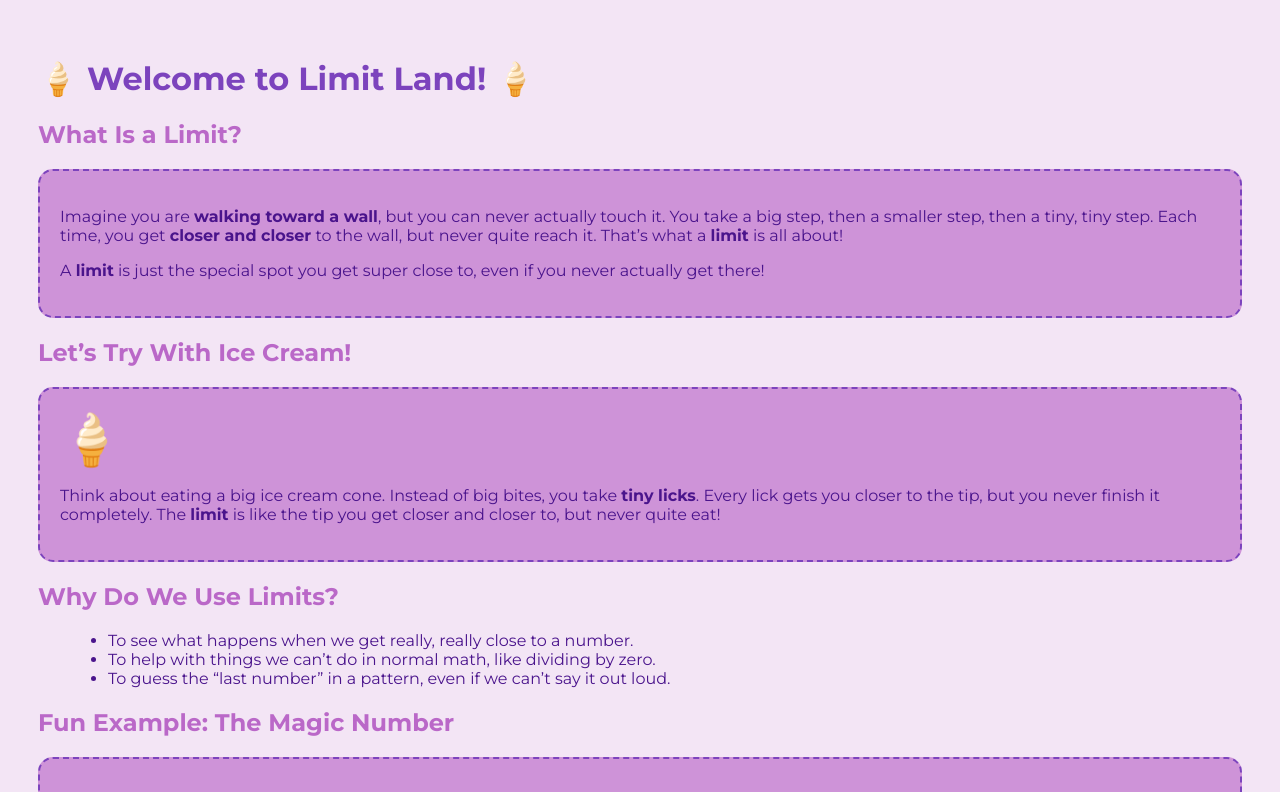
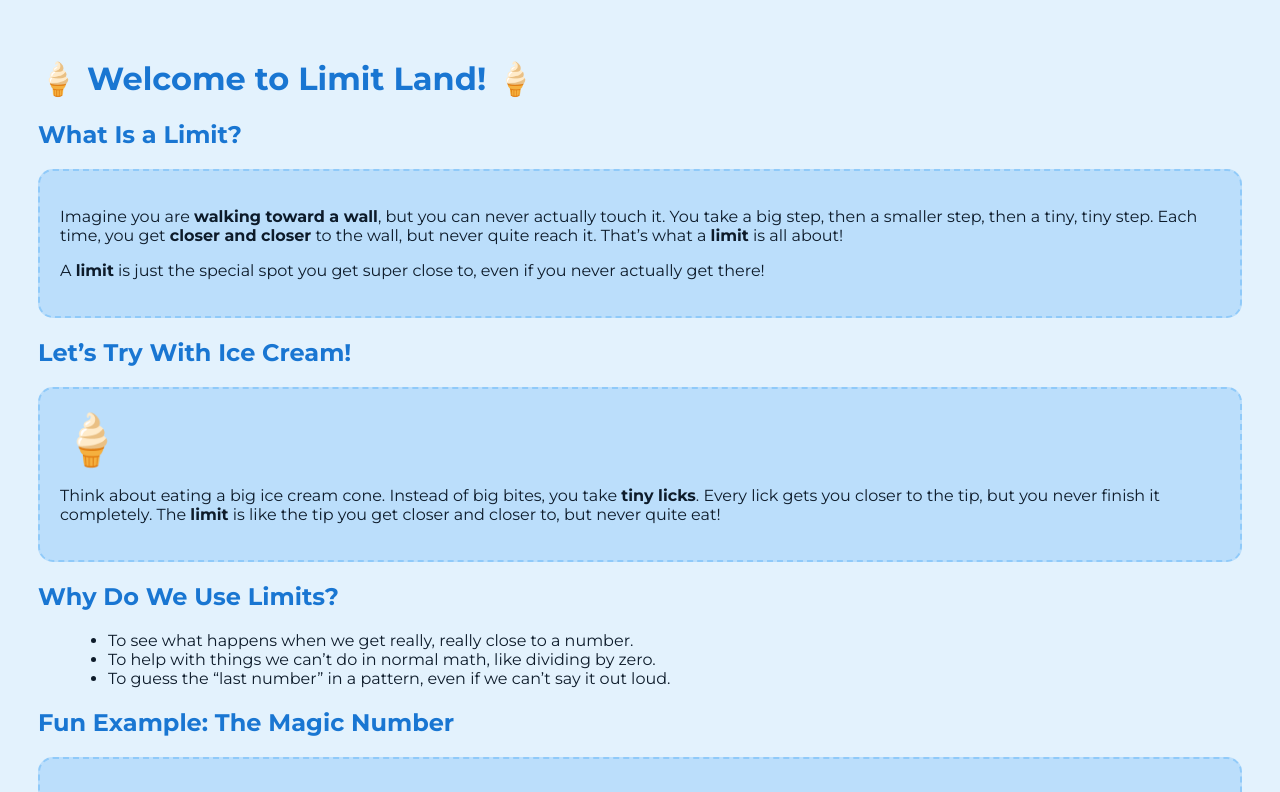
Before and after one commit to AdithyanandGujja/conceptoflimits, a plain HTML site: page index.html in a window 1280 px wide. Shown: the top 792 px of the page. Drawn offline with Linux system fonts and the light colour scheme.

Commit message:
Update index.html

```diff
--- a/index.html
+++ b/index.html
@@ -7,19 +7,19 @@
   <style>
     body {
       font-family: 'Montserrat', Arial, sans-serif;
-      background: #f3e5f5; /* Lavender */
-      color: #4a148c; /* Deep Purple for text */
+      background: #E3F2FD; /* Sky Blue */
+      color: #0D1B2A; /* Deep Navy for text */
       padding: 30px;
     }
     h1 {
-      color: #7c43bd; /* Rich Purple */
+      color: #1976D2; /* Strong Blue */
     }
     h2 {
-      color: #ba68c8; /* Light Purple */
+      color: #1976D2; /* Strong Blue */
     }
     .fun-box {
-      background: #ce93d8; /* Pastel Purple */
-      border: 2px dashed #7c43bd; /* Rich Purple */
+      background: #BBDEFB; /* Pale Blue */
+      border: 2px dashed #90CAF9; /* Light Blue */
       padding: 20px;
       margin: 20px 0;
       border-radius: 15px;
```
